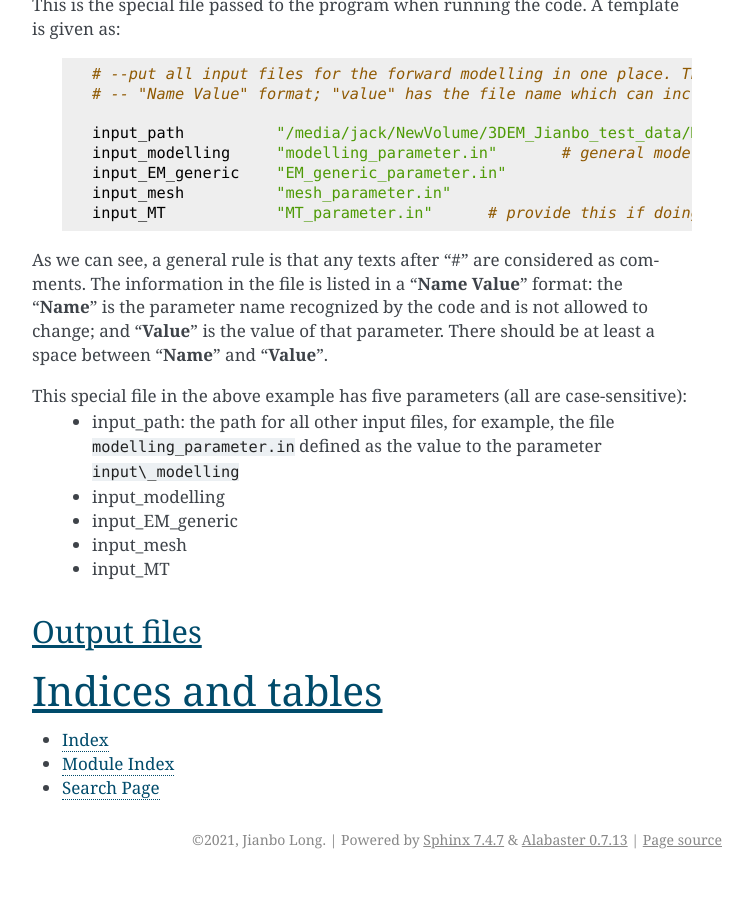
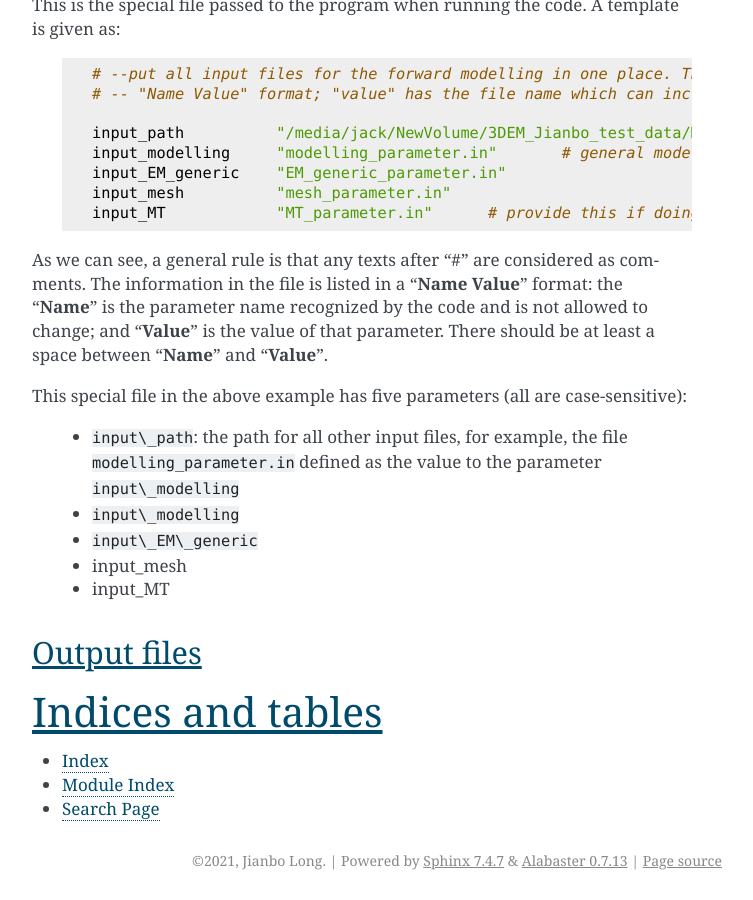
Before and after one commit to InfinityHub/FE2D_forEM, a Sphinx documentation site: the page built from docs/source/index.rst, in a window 1280 px wide and 900 px high, scrolled down 1787 px. Shown: the whole window, without its empty margins (388-1141 px from the left). Built offline with Sphinx 7.4.7, drawn with Linux system fonts in a browser that asks for light colours; before the commit the page ends 2666 px from its top, so only the background shows below that.

```diff
--- a/docs/source/index.rst
+++ b/docs/source/index.rst
@@ -70,9 +70,10 @@ This is the special file passed to the program when running the code. A template
 As we can see, a general rule is that any texts after "#" are considered as comments. The information in the file is listed in a "**Name Value**" format: the "**Name**" is the parameter name recognized by the code and is not allowed to change; and "**Value**" is the value of that parameter. There should be at least a space between "**Name**" and "**Value**".
 
 This special file in the above example has five parameters (all are case-sensitive):
-   * input\_path: the path for all other input files, for example, the file ``modelling_parameter.in`` defined as the value to the parameter ``input\_modelling``
-   * input\_modelling
-   * input\_EM\_generic
+
+   * ``input\_path``: the path for all other input files, for example, the file ``modelling_parameter.in`` defined as the value to the parameter   ``input\_modelling``
+   * ``input\_modelling``
+   * ``input\_EM\_generic``
    * input\_mesh
    * input\_MT
 
```
